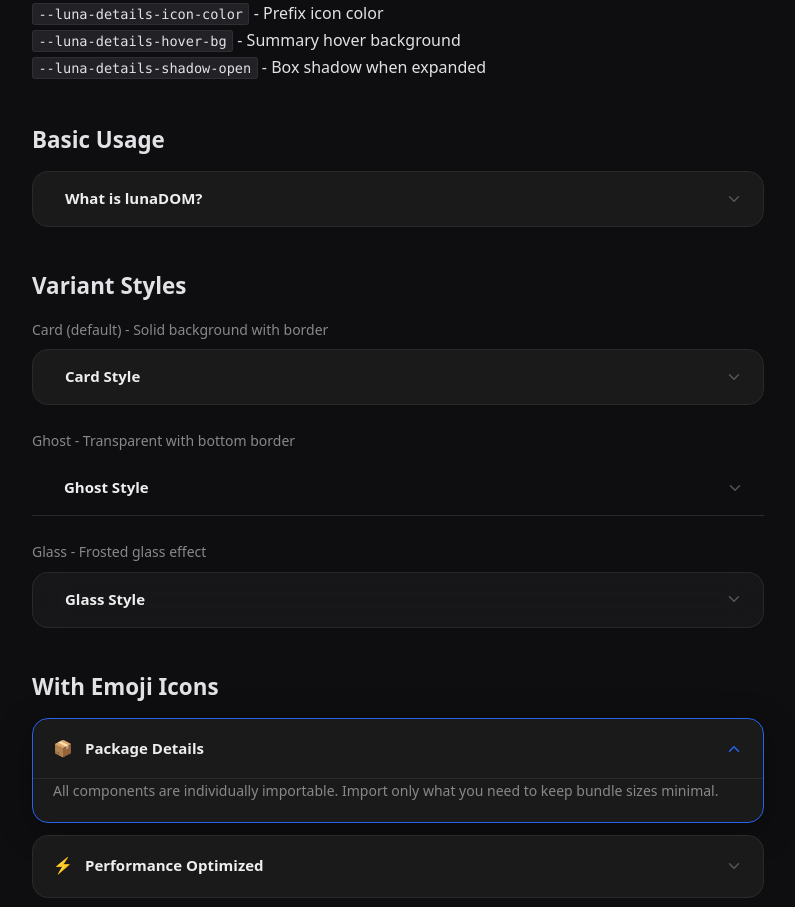
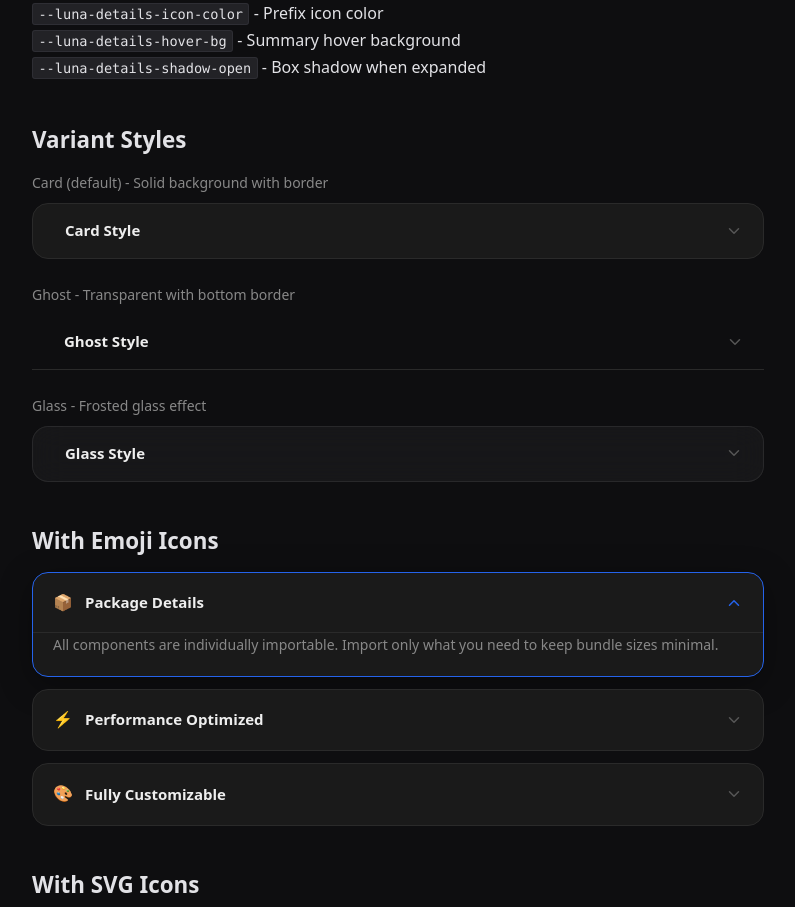
Before and after one commit to dmac780/lunaDOM-Docs, a plain HTML site: page details/index.html in a window 1280 px wide. Shown: the part 928-1835 px from the top of the page, without its empty margins (292-1087 px from the left). Drawn offline with Linux system fonts and the light colour scheme; no server answers.

Commit message:
change to details copy

```diff
--- a/details/index.html
+++ b/details/index.html
@@ -209,11 +209,6 @@
 <code>--luna-details-hover-bg</code> - Summary hover background<br>
 <code>--luna-details-shadow-open</code> - Box shadow when expanded
 
-<h2>Basic Usage</h2>
-<luna-details>
-  <span slot="summary">What is lunaDOM?</span>
-  lunaDOM is a collection of lightweight, shadowDOM-based web components built with vanilla JavaScript. No dependencies, no build tools required.
-</luna-details>
 
 <h2>Variant Styles</h2>
 <p style="color: #888; font-size: 0.875rem; margin-bottom: 0.5rem;">Card (default) - Solid background with border</p>
```
